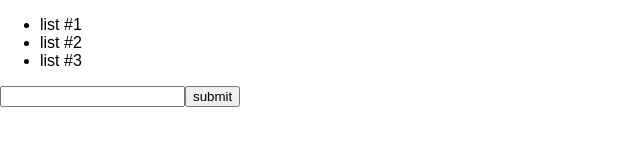
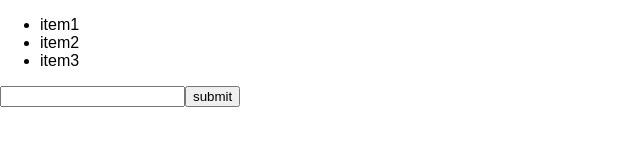
Before and after one commit to ygnoh/react-simple-todo-list, a React (Create React App) app: page / in a window 1280 px wide. Shown: the top 160 px of the page, without its empty margins (0-640 px from the left). Built offline with nearby package versions, Linux system fonts and the light colour scheme.

Commit message:
Create new state property for containing todo items and render TodoList with that

```diff
--- a/src/App.js
+++ b/src/App.js
@@ -7,14 +7,15 @@ class App extends React.Component {
     super();
 
     this.state = {
-      value: ''
+      value: '',
+      items: ["item1", "item2", "item3"]
     };
   }
 
   render() {
     return (
       <React.Fragment>
-        <TodoList />
+        <TodoList items={this.state.items} />
 
         <form onSubmit={this.handleSubmit}>
           <input type='text' value={this.state.value} onChange={this.handleChangeValue} />
--- a/src/TodoList.js
+++ b/src/TodoList.js
@@ -2,11 +2,13 @@ import React from 'react';
 
 class TodoList extends React.Component {
   render() {
+    const items = this.props.items;
+
     return (
       <ul>
-        <li>list #1</li>
-        <li>list #2</li>
-        <li>list #3</li>
+        {
+          items.map((item, index) => <li key={index}>{item}</li>)
+        }
       </ul>
     );
   }
```
